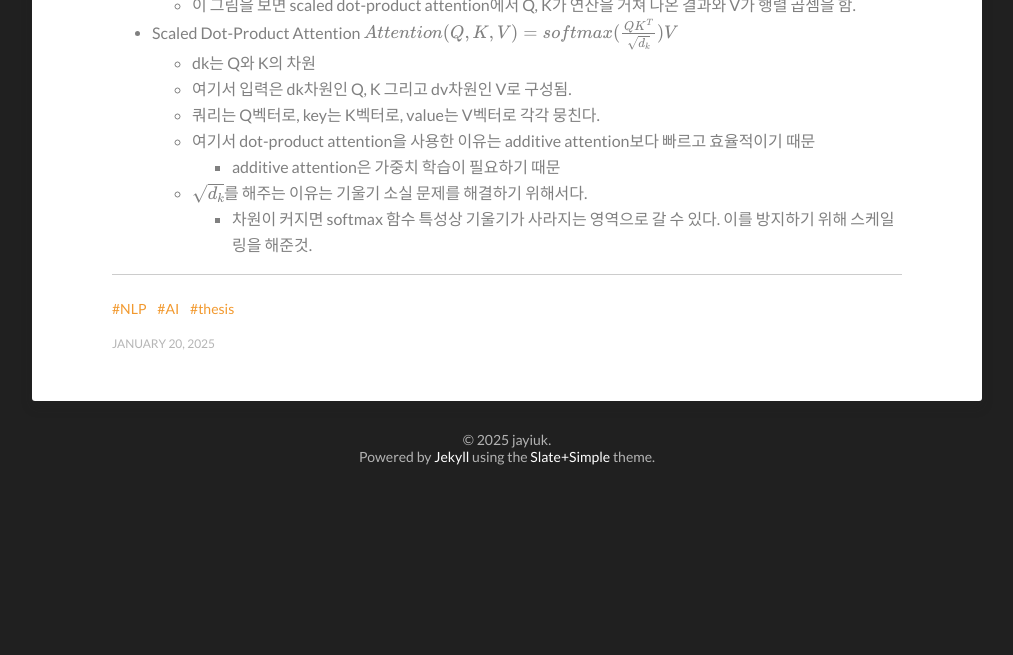
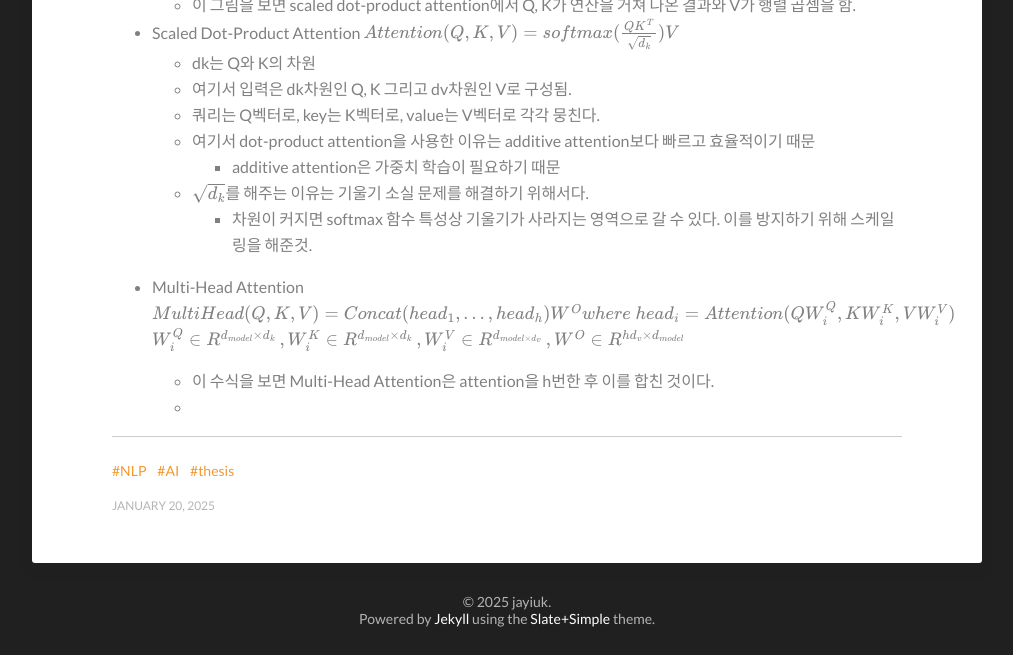
Before and after one commit to jayiuk/jayiuk.github.io, a Jekyll site: the page built from _posts/2025-01-20-transformer-review.md, in a window 1280 px wide and 900 px high, scrolled down 2686 px, cut to the strip 245-900 px from the top of the window. Shown: the whole strip, without its empty margins (133-1146 px from the left). Built offline with Jekyll 4.4.1, drawn with Linux system fonts in a browser that asks for light colours; formulas are drawn with MathJax 3; comment, search, counter and statistics services are not loaded; before the commit the page ends 3424 px from its top, so only the background shows below that.

Commit message:
multi-head attention

```diff
--- a/_posts/2025-01-20-transformer-review.md
+++ b/_posts/2025-01-20-transformer-review.md
@@ -90,3 +90,10 @@ $$Attention(Q,K,V) = softmax(\frac{QK^T}{\sqrt{d_k}})V$$
         - additive attention은 가중치 학습이 필요하기 때문
     - $$\sqrt{d_k}$$를 해주는 이유는 기울기 소실 문제를 해결하기 위해서다.
         - 차원이 커지면 softmax 함수 특성상 기울기가 사라지는 영역으로 갈 수 있다. 이를 방지하기 위해 스케일링을 해준것.
+
+- Multi-Head Attention
+$$MultiHead(Q, K, V) = Concat(head_1, \dots , head_h)W^O \\ where\ head_i = Attention(QW^Q_i, KW^K_i, VW^V_i)$$
+$$W^Q_i \in R^{d_{model} \times d_k} \, , W^K_i \in R^{d_{model} \times d_k} \, , W^V_i \in R^{d_{model \times d_v}} \, , W^O \in R^{hd_v \times d_{model}}$$
+
+    - 이 수식을 보면 Multi-Head Attention은 attention을 h번한 후 이를 합친 것이다.
+    -
```
